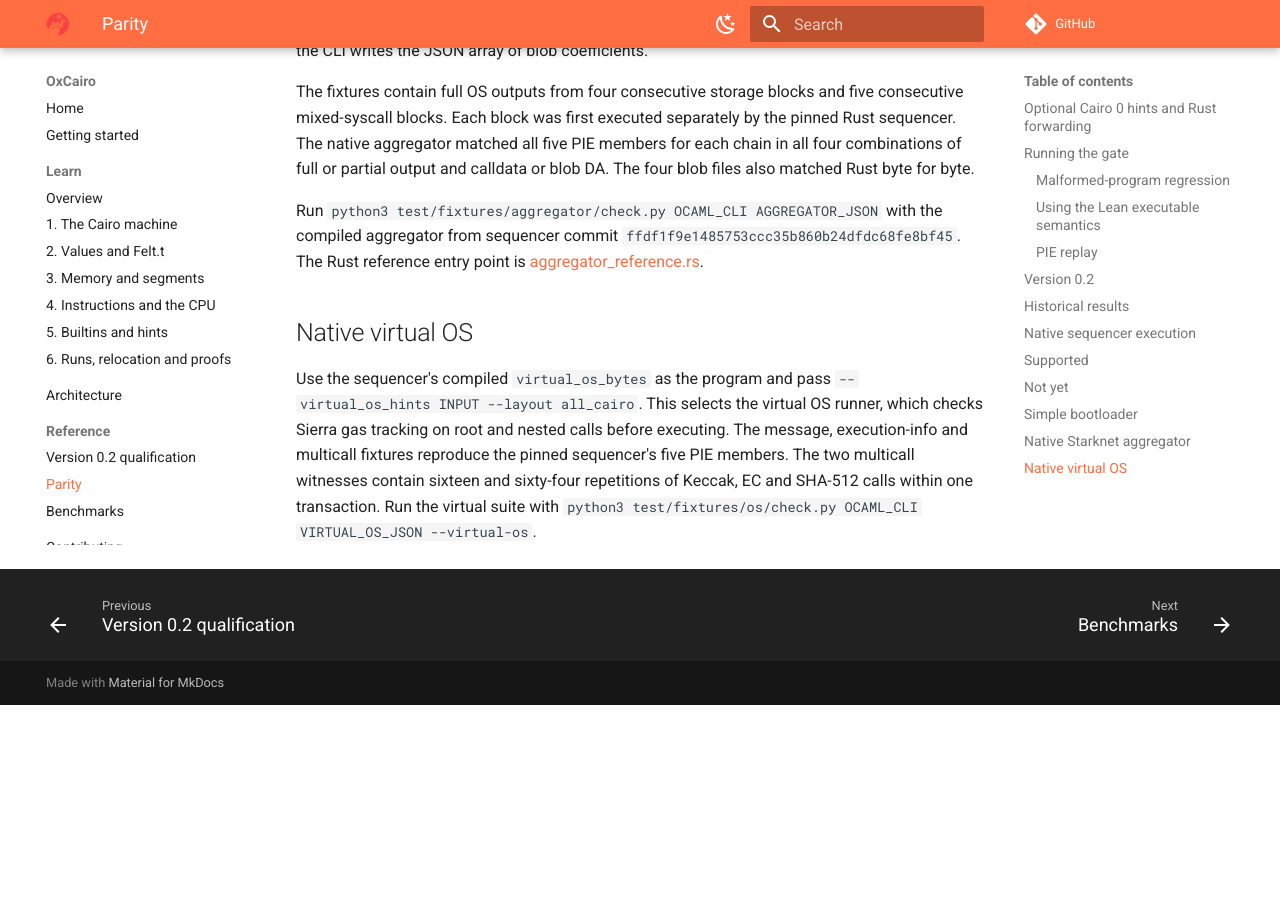
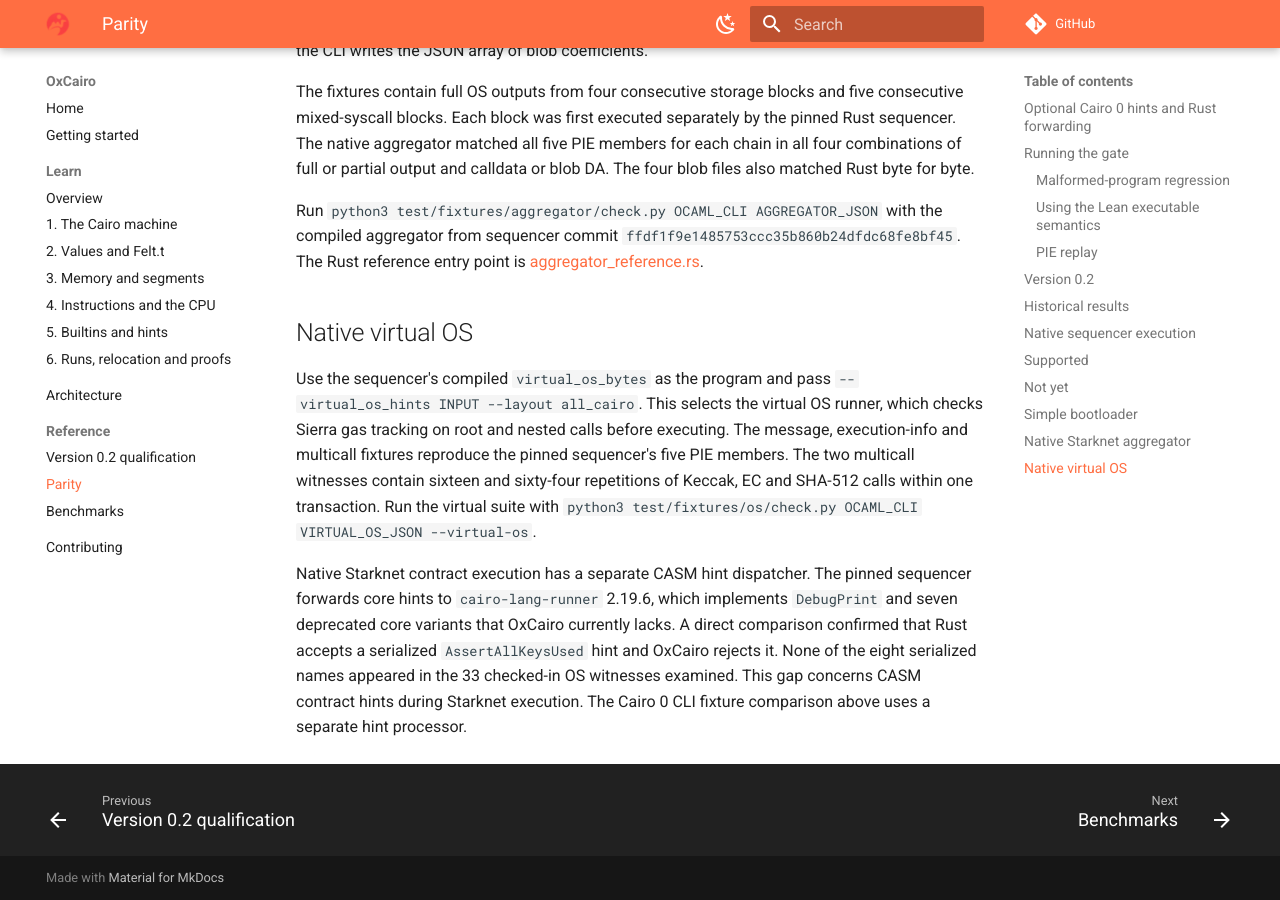
Before and after one commit to teddyjfpender/cairo-vm-ocaml, an MkDocs documentation site: the page built from docs/parity.md, in a window 1280 px wide and 900 px high, scrolled down 7695 px. Built offline with MkDocs 1.6.1 and Material for MkDocs 9.7.7, drawn with Linux system fonts in a browser that asks for light colours; comment, search, counter and statistics services are not loaded; before the commit the page ends 8400 px from its top, so only the background shows below that.

Commit message:
Record native contract CASM hint coverage in the sequencer comparison

```diff
--- a/docs/parity.md
+++ b/docs/parity.md
@@ -269,3 +269,5 @@ reproduce the pinned sequencer's five PIE members. The two multicall witnesses
 contain sixteen and sixty-four repetitions of Keccak, EC and SHA-512 calls within one
 transaction. Run the virtual suite with
 `python3 test/fixtures/os/check.py OCAML_CLI VIRTUAL_OS_JSON --virtual-os`.
+
+Native Starknet contract execution has a separate CASM hint dispatcher. The pinned sequencer forwards core hints to `cairo-lang-runner` 2.19.6, which implements `DebugPrint` and seven deprecated core variants that OxCairo currently lacks. A direct comparison confirmed that Rust accepts a serialized `AssertAllKeysUsed` hint and OxCairo rejects it. None of the eight serialized names appeared in the 33 checked-in OS witnesses examined. This gap concerns CASM contract hints during Starknet execution. The Cairo 0 CLI fixture comparison above uses a separate hint processor.
```
